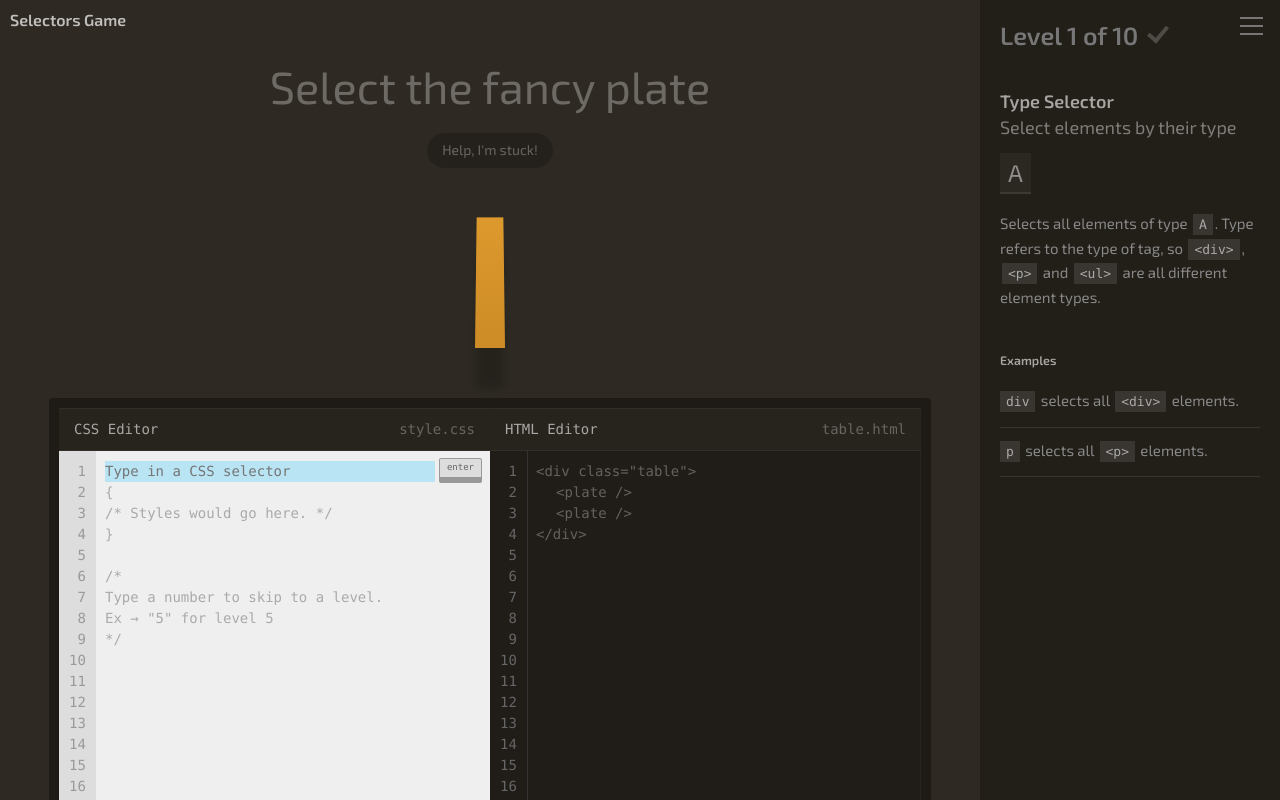
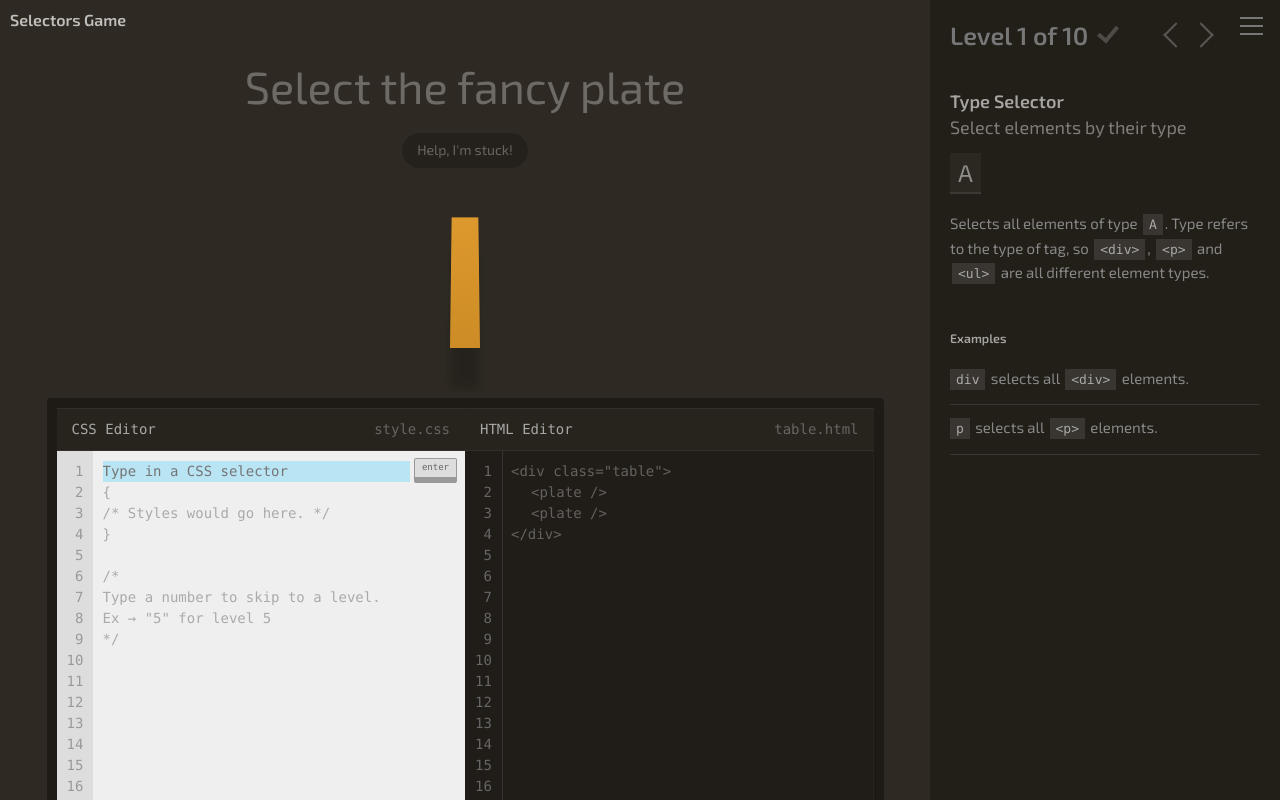
Before and after one commit to vstezhko/selectors-game, a website built with webpack: page RSS-CSS-Selectors/src/index.html in a window 1280 px wide. Built offline with nearby package versions, Linux system fonts and the light colour scheme.

Commit message:
feat: add arrows for switching levels on Rules component

```diff
--- a/RSS-CSS-Selectors/src/global.scss
+++ b/RSS-CSS-Selectors/src/global.scss
@@ -41,7 +41,7 @@ body {
 .aside {
   flex-shrink: 0;
   position: sticky;
-  width: 30rem;
+  width: 35rem;
   top: 0;
   right: 0;
   background: #221e18;
--- a/RSS-CSS-Selectors/src/view/levels/levels.scss
+++ b/RSS-CSS-Selectors/src/view/levels/levels.scss
@@ -6,7 +6,7 @@
   position: absolute;
   height: 100vh;
   top: 0;
-  right: -30rem;
+  right: -100%;
   width: 100%;
   overflow: auto;
   transition: all 0.3s;
--- a/RSS-CSS-Selectors/src/view/rules/Rules.ts
+++ b/RSS-CSS-Selectors/src/view/rules/Rules.ts
@@ -19,6 +19,10 @@ export class Rules {
                 <span class='rules__text'>Level ${level.levelNumber} of 10</span>
                 <span class='checkmark'></span>
             </h2>
+            <div class='level-nav'>
+                <a class='prev'></a>
+                <a class='next'></a>
+            </div>
             <div class='rules__content'>
                 <h4 class='selector-name'>${level.selectorName}</h4>
                 <h3 class='title'>${level.title}</h3>
@@ -40,5 +44,22 @@ export class Rules {
         if (rulesContainer) {
             rulesContainer.innerHTML = rulesLayout;
         }
+
+        const prev = document.querySelector('.prev');
+        const next = document.querySelector('.next');
+
+        [prev, next].forEach((btn) => {
+            if (btn) {
+                btn.addEventListener('click', () => {
+                    if (btn.classList.contains('next') && level.levelNumber < this.levelsData.length) {
+                        this.storage.setValue(StorageGameDataNames.CURRENT_LEVEL, level.levelNumber + 1);
+                    }
+
+                    if (btn.classList.contains('prev') && level.levelNumber > 1) {
+                        this.storage.setValue(StorageGameDataNames.CURRENT_LEVEL, level.levelNumber - 1);
+                    }
+                });
+            }
+        });
     }
 }
--- a/RSS-CSS-Selectors/src/view/rules/rules.scss
+++ b/RSS-CSS-Selectors/src/view/rules/rules.scss
@@ -93,9 +93,9 @@
   tag {
     color: #AAA;
     background: rgba(255, 255, 255, .1);
-    padding: 3px 6px 3px 6px;
+    padding: 0.3rem 0.6rem 0.3rem 0.6rem;
     margin: 0 2px;
-    font-size: 13px;
+    font-size: 1.3rem;
     font-family: menlo, monospace;
     font-weight: normal;
 
@@ -108,3 +108,45 @@
     }
   }
 }
+
+.level-nav {
+  position: absolute;
+  right: 6rem;
+  top: 2rem;
+  line-height: 0;
+
+  & > a {
+    padding: 0.5rem;
+    position: relative;
+    height: 3rem;
+    width: 3rem;
+    display: inline-block;
+    opacity: .25;
+
+    &:after {
+      content: "";
+      height: 1.8rem;
+      width: 1.8rem;
+      position: absolute;
+      border: solid white;
+      border-width: 0.2rem 0.2rem 0 0;
+      transform-origin: center center;
+      top: 0.6rem;
+      box-sizing: border-box;
+    }
+
+    &:hover {
+      opacity: .4;
+    }
+  }
+
+  .prev:after {
+    transform: rotate(-135deg);
+    right: 0.2rem;
+  }
+
+  .next:after {
+    transform: rotate(45deg);
+    left: 0.2rem;
+  }
+}
```
